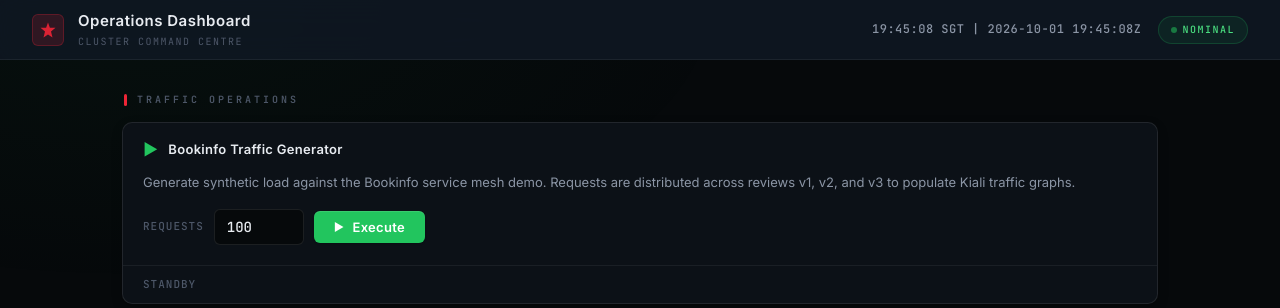
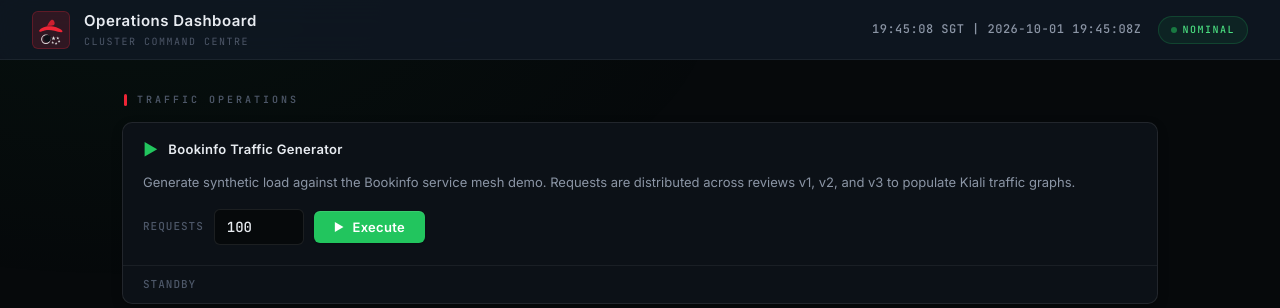
Before and after one commit to explicitworkload/ocp-provisioning, a Flask app: page / in a window 1280 px wide. Shown: the top 308 px of the page. Run offline with Flask 3, Linux system fonts and the light colour scheme; data that the repository does not hold is empty.

Commit message:
Replace star icon with Red Hat fedora + Singapore crescent and stars

```diff
--- a/dashboard/static/style.css
+++ b/dashboard/static/style.css
@@ -79,8 +79,8 @@ header {
 }
 
 .insignia {
-  width: 32px;
-  height: 32px;
+  width: 38px;
+  height: 38px;
   display: flex;
   align-items: center;
   justify-content: center;
@@ -89,7 +89,7 @@ header {
   border-radius: var(--radius-sm);
 }
 
-.insignia svg { width: 18px; height: 18px; }
+.insignia svg { width: 34px; height: 34px; }
 
 .header-title {
   display: flex;
--- a/dashboard/templates/index.html
+++ b/dashboard/templates/index.html
@@ -10,8 +10,19 @@
   <header>
     <div class="header-left">
       <div class="insignia">
-        <svg viewBox="0 0 24 24" fill="none">
-          <polygon points="12,2 14.5,9 22,9 16,14 18,22 12,18 6,22 8,14 2,9 9.5,9" fill="#ee2536" opacity="0.9"/>
+        <svg viewBox="0 0 40 40" fill="none" xmlns="http://www.w3.org/2000/svg">
+          <!-- Red Hat fedora -->
+          <path d="M8 22c0 0 2-1 4.5-1.5c2-.4 3.5-.5 5-.5c2 0 4 .3 6.5 1c3 .8 5.5 1.5 8 1.5c1 0 1.5-.2 1.5-.7c0-.8-1.5-2.3-4-3.5c-2-1-4.5-1.8-7-2.3c-1.5-.3-3-.4-4.5-.4c-3 0-6 .7-8.5 2c-2.5 1.3-3.5 2.8-3.5 3.5c0 .5.5.9 2 .9z" fill="#ee2536"/>
+          <path d="M20 15c-1.5 0-3 .1-4.5.4c.5-1.2 1.5-3.4 3-5.4c1-1.3 2-2 3-2c.8 0 1.5.5 2 1.5c.5.8.8 1.8.8 2.5c0 1-.5 2-1.5 2.5c-1 .3-2 .4-2.8.5z" fill="#cc1f2f"/>
+          <!-- Singapore crescent -->
+          <circle cx="14" cy="31" r="5" fill="none" stroke="rgba(255,255,255,0.85)" stroke-width="1.2"/>
+          <circle cx="15.8" cy="30" r="4" fill="#0c1117"/>
+          <!-- 5 stars -->
+          <polygon points="23,27 23.7,29 25.5,29 24,30 24.5,32 23,31 21.5,32 22,30 20.5,29 22.3,29" fill="rgba(255,255,255,0.85)"/>
+          <polygon points="28,27.5 28.5,29 30,29 28.8,29.8 29.2,31.2 28,30.4 26.8,31.2 27.2,29.8 26,29 27.5,29" fill="rgba(255,255,255,0.85)"/>
+          <polygon points="29.5,31.5 30,32.8 31.2,32.8 30.2,33.5 30.6,34.8 29.5,34 28.4,34.8 28.8,33.5 27.8,32.8 29,32.8" fill="rgba(255,255,255,0.85)"/>
+          <polygon points="26,34 26.5,35.3 27.7,35.3 26.7,36 27.1,37.3 26,36.5 24.9,37.3 25.3,36 24.3,35.3 25.5,35.3" fill="rgba(255,255,255,0.85)"/>
+          <polygon points="22,33 22.5,34.3 23.7,34.3 22.7,35 23.1,36.3 22,35.5 20.9,36.3 21.3,35 20.3,34.3 21.5,34.3" fill="rgba(255,255,255,0.85)"/>
         </svg>
       </div>
       <div class="header-title">
```
